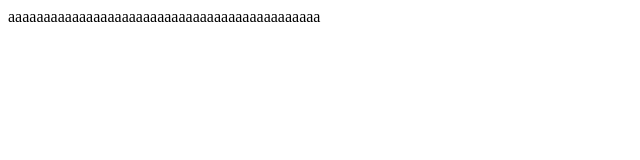
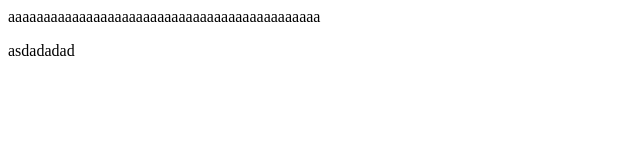
Before and after one commit to DiegoAguileraZamora/Ing_web, a plain HTML site: page index.html in a window 1280 px wide. Shown: the full height of the page, 0-640 px from the left. Drawn offline with Linux system fonts and the light colour scheme.

Commit message:
fdsfds
sfsfds

```diff
--- a/index.html
+++ b/index.html
@@ -17,6 +17,7 @@
             <p class="browsehappy">You are using an <strong>outdated</strong> browser. Please <a href="#">upgrade your browser</a> to improve your experience.</p>
         <![endif]-->
         aaaaaaaaaaaaaaaaaaaaaaaaaaaaaaaaaaaaaaaaaaaa
+        <p>asdadadad</p>
         <script src="" async defer></script>
     </body>
 </html>
```
